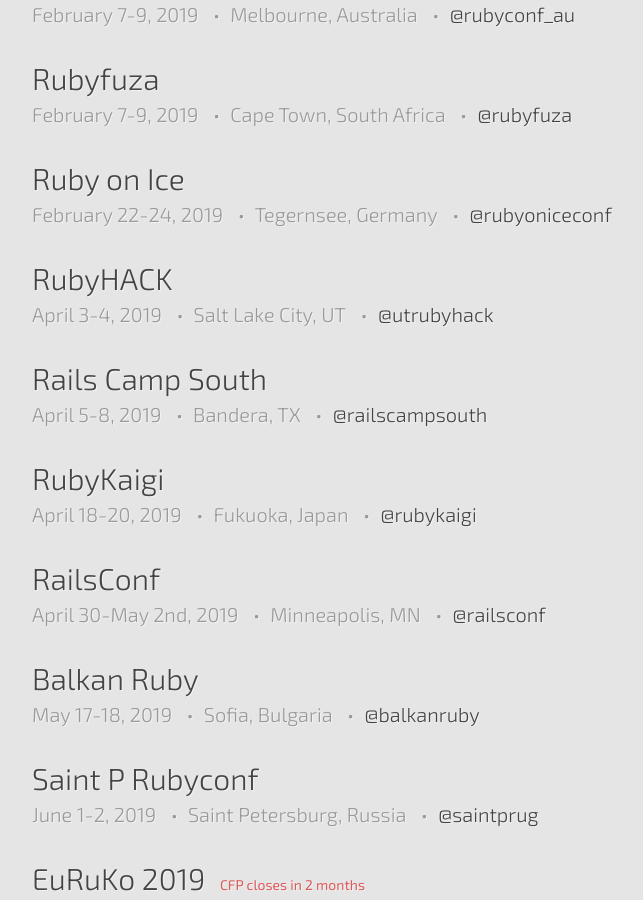
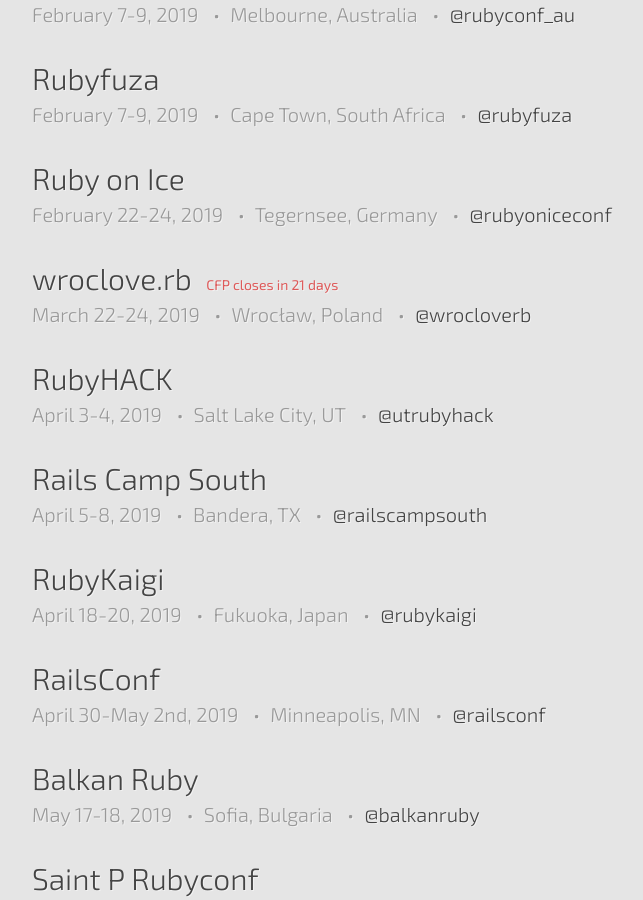
Before and after one commit to ruby-conferences/ruby-conferences.github.io, a Jekyll site: the page built from index.html, in a window 1280 px wide and 900 px high, scrolled down 802 px. Shown: the whole window, without its empty margins (208-851 px from the left). Built offline with Jekyll 4.4.1, drawn with Linux system fonts in a browser that asks for light colours.

Commit message:
Add wroclove.rb 2019

```diff
--- a/_data/upcoming.yml
+++ b/_data/upcoming.yml
@@ -31,6 +31,14 @@
   dates: "February 22-24, 2019"
   url: https://rubyonice.com/
   twitter: rubyoniceconf
+
+- name: wroclove.rb
+  location: Wrocław, Poland
+  dates: "March 22-24, 2019"
+  url: https://wrocloverb.com/
+  twitter: wrocloverb
+  cfp_phrase: "CFP closes"
+  cfp_date: "January 31, 2019"
 
 - name: RubyHACK
   location: Salt Lake City, UT
```
